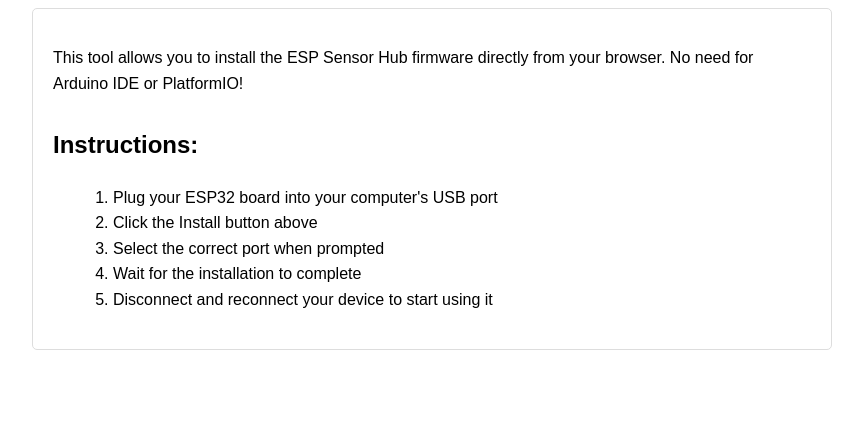
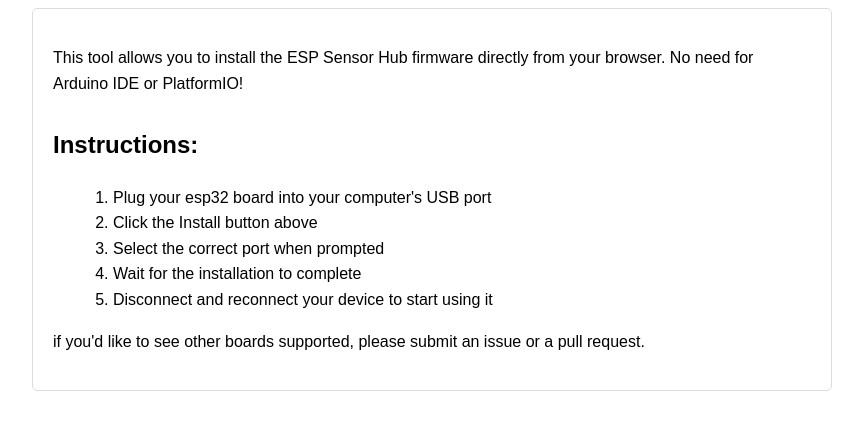
Before and after one commit to klawed/esp-sensor-hub, a plain HTML site: page docs/index.html in a window 1280 px wide. Shown: the part 106-536 px from the top of the page, without its empty margins (208-1071 px from the left). Drawn offline with Linux system fonts and the light colour scheme.

Commit message:
add process for new board support

```diff
--- a/docs/index.html
+++ b/docs/index.html
@@ -44,12 +44,13 @@
     <div class="instructions">
       <h2>Instructions:</h2>
       <ol>
-        <li>Plug your ESP32 board into your computer's USB port</li>
+        <li>Plug your esp32 board into your computer's USB port</li>
         <li>Click the Install button above</li>
         <li>Select the correct port when prompted</li>
         <li>Wait for the installation to complete</li>
         <li>Disconnect and reconnect your device to start using it</li>
       </ol>
+      <p>if you'd like to see other boards supported, please submit an issue or a pull request.</p>
     </div>
   </div>
 </body>
```
